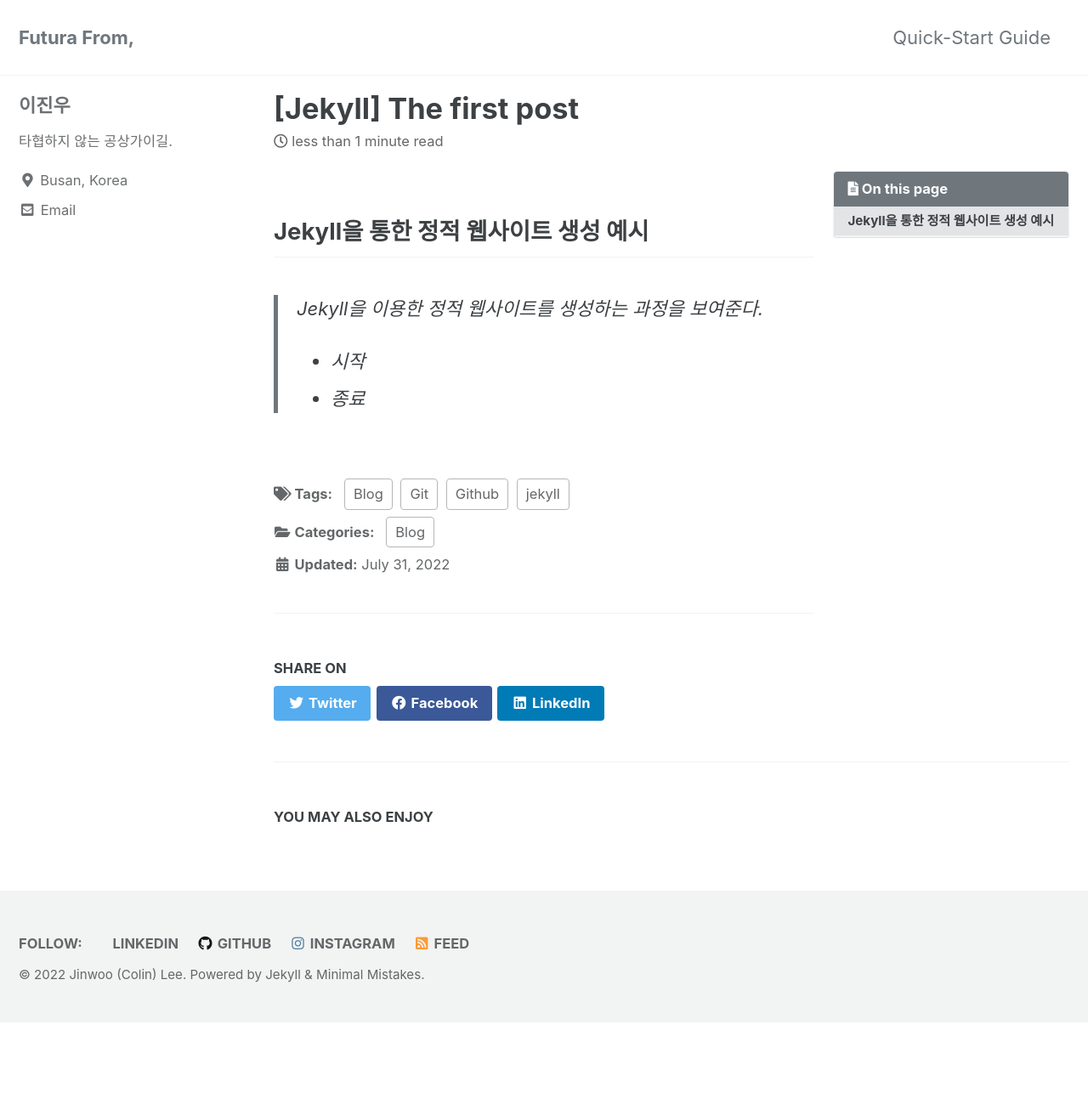
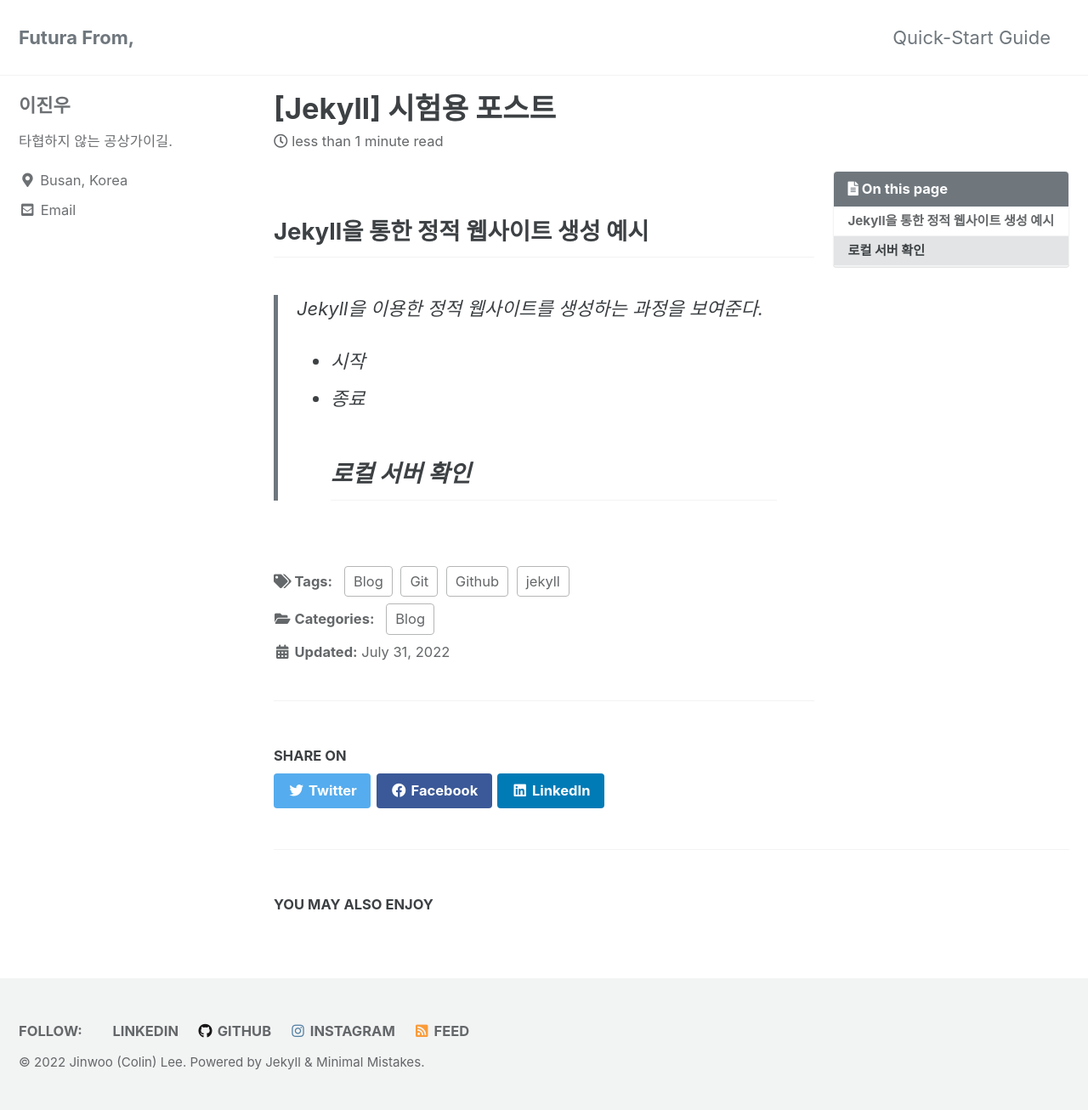
Before and after one commit to cinescope-wkr/cinescope-wkr.github.io, a Jekyll site: the page built from _posts/2022-07-31-the-first-post.md, in a window 1280 px wide. Shown: the whole page at 85% size. Built offline with Jekyll 4.4.1, drawn with Linux system fonts in a browser that asks for light colours; cached includes are drawn as plain includes; before the commit the page ends 1203 px from its top, so only the background shows below that.

Commit message:
update the post

```diff
--- a/_posts/2022-07-31-the-first-post.md
+++ b/_posts/2022-07-31-the-first-post.md
@@ -1,6 +1,6 @@
 ---
-title:  "[Jekyll] The first post"
-excerpt: "md 파일에 Markdown 문법으로 작성하여 Github 원격 저장소에 업로드 해보자. editor는 Visual Studio code 사용하며 Jekyll을 이용해 로컬 서버에서 확인도 해보자. "
+title:  "[Jekyll] 시험용 포스트"
+excerpt: "md 파일에 Markdown 문법으로 작성하여 Github 원격 저장소에 업로드 해보자. editor는 Visual Studio code을 사용하며 Jekyll을 이용해 로컬 서버에서 사이트 작동 확인도 해보자. "
 
 categories:
   - Blog
@@ -13,7 +13,8 @@
 date: 2022-07-31
 last_modified_at: 2022-07-31
 ---
-## Jekyll을 통한 정적 웹사이트 생성 예시
+## **Jekyll을 통한 정적 웹사이트 생성 예시**
 > Jekyll을 이용한 정적 웹사이트를 생성하는 과정을 보여준다.
 - 시작
 - 종료
+## 로컬 서버 확인
```
